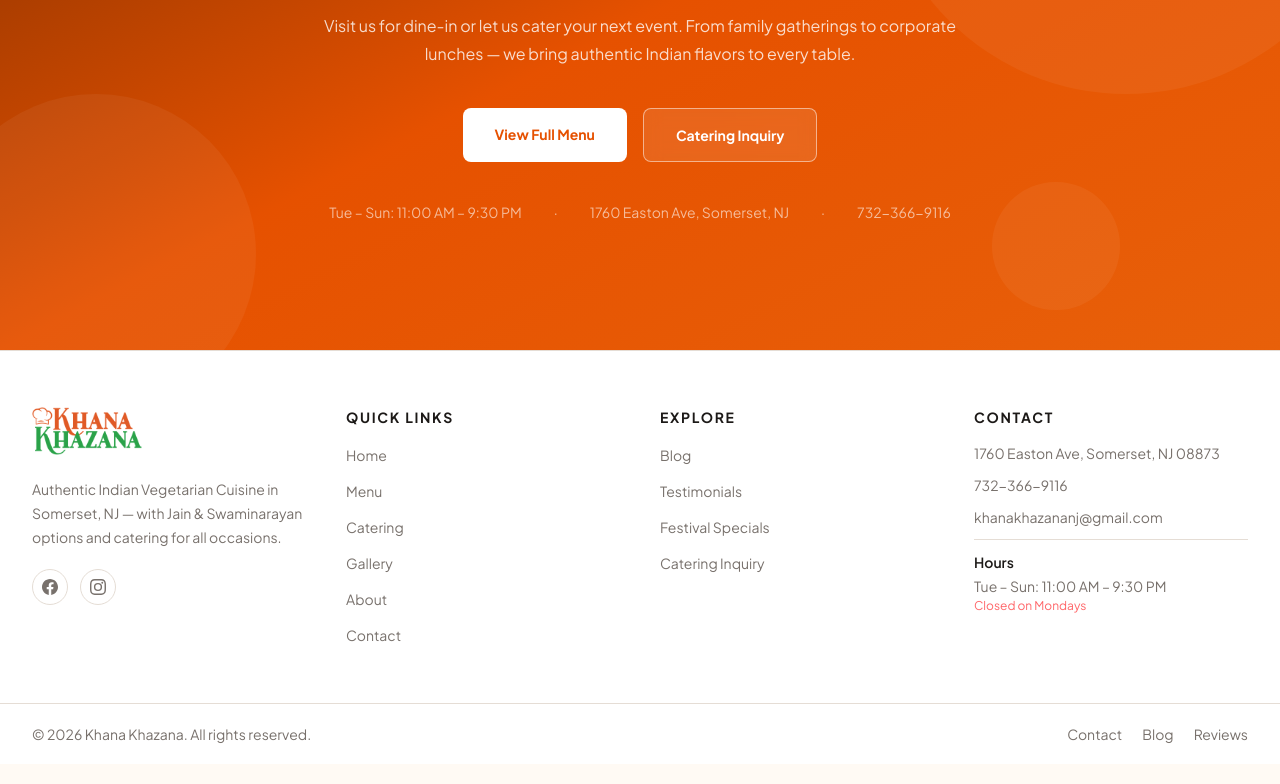
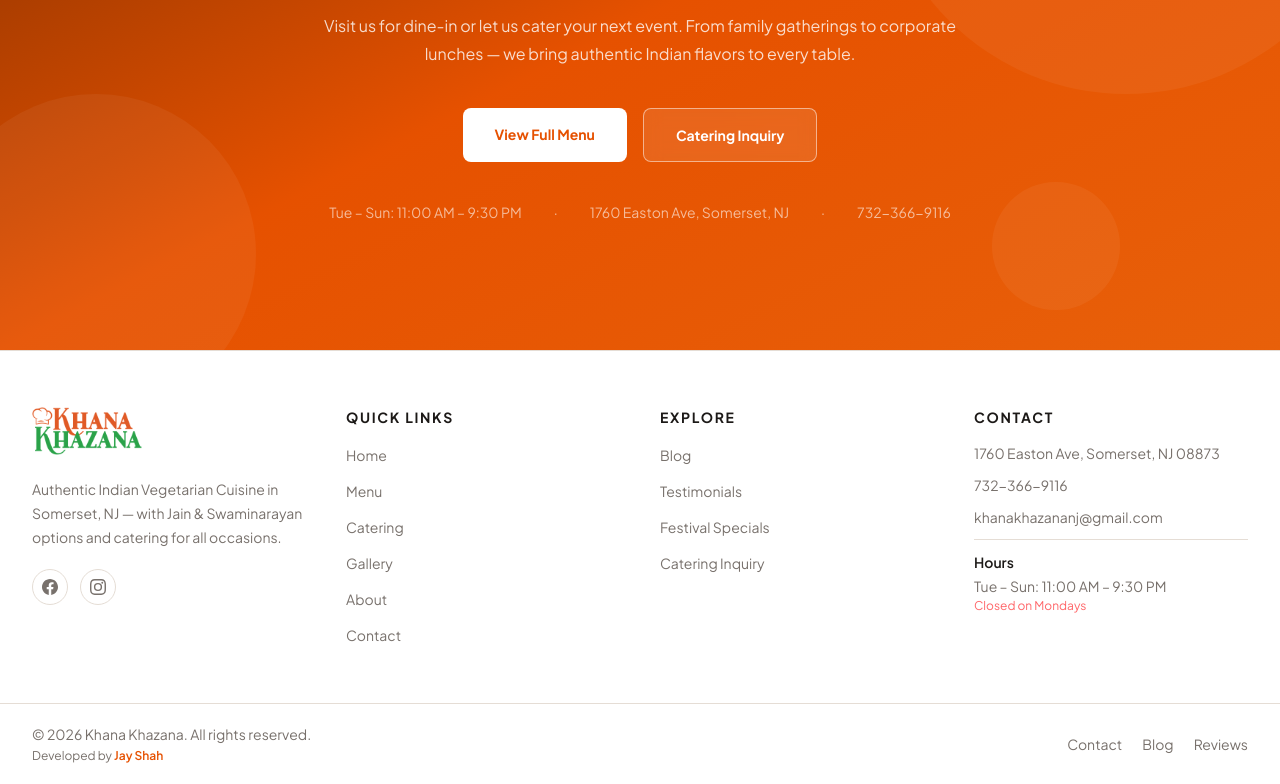
Before and after one commit to Developer-JayShah/khana-khazana-website, a Next.js app: page / in a window 1280 px wide. Shown: the part 6879-7663 px from the top of the page. Built offline with nearby package versions, Linux system fonts and the light colour scheme; no server answers.

Commit message:
Add developer credit to footer

```diff
--- a/src/components/layout/footer.tsx
+++ b/src/components/layout/footer.tsx
@@ -131,9 +131,15 @@
 
       <div className="border-t border-[var(--color-border)]">
         <div className="mx-auto flex max-w-7xl flex-col items-center justify-between gap-3 px-4 py-5 sm:px-6 md:flex-row lg:px-8">
-          <p className="font-body text-sm text-[var(--color-muted)]">
-            © {new Date().getFullYear()} Khana Khazana. All rights reserved.
-          </p>
+          <div className="flex flex-col items-center gap-1 sm:items-start">
+            <p className="font-body text-sm text-[var(--color-muted)]">
+              © {new Date().getFullYear()} Khana Khazana. All rights reserved.
+            </p>
+            <p className="font-body text-xs text-[var(--color-muted)]">
+              Developed by{" "}
+              <span className="font-semibold text-[var(--color-primary)]">Jay Shah</span>
+            </p>
+          </div>
           <div className="flex gap-5">
             <Link href="/contact" className="font-body text-sm text-[var(--color-muted)] transition hover:text-[var(--color-primary)]">Contact</Link>
             <Link href="/blog" className="font-body text-sm text-[var(--color-muted)] transition hover:text-[var(--color-primary)]">Blog</Link>
```
